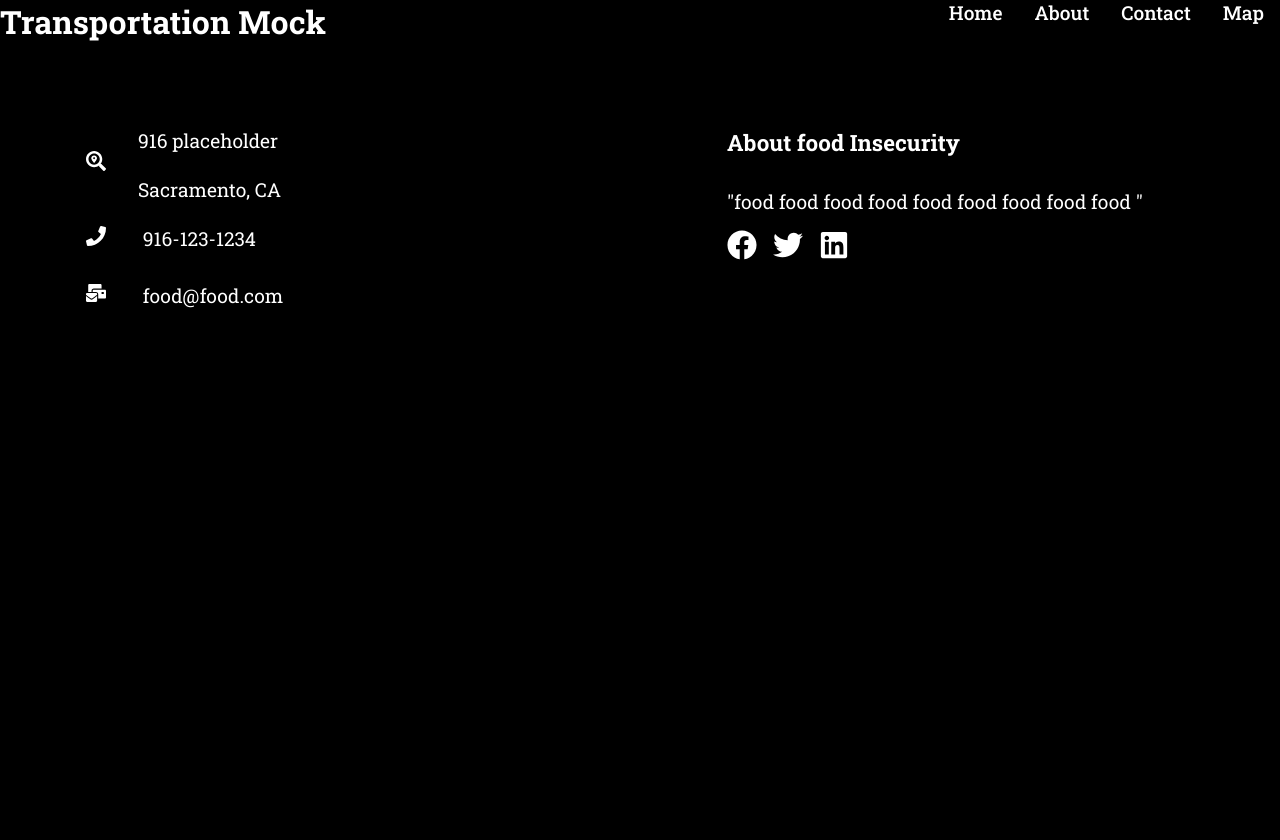
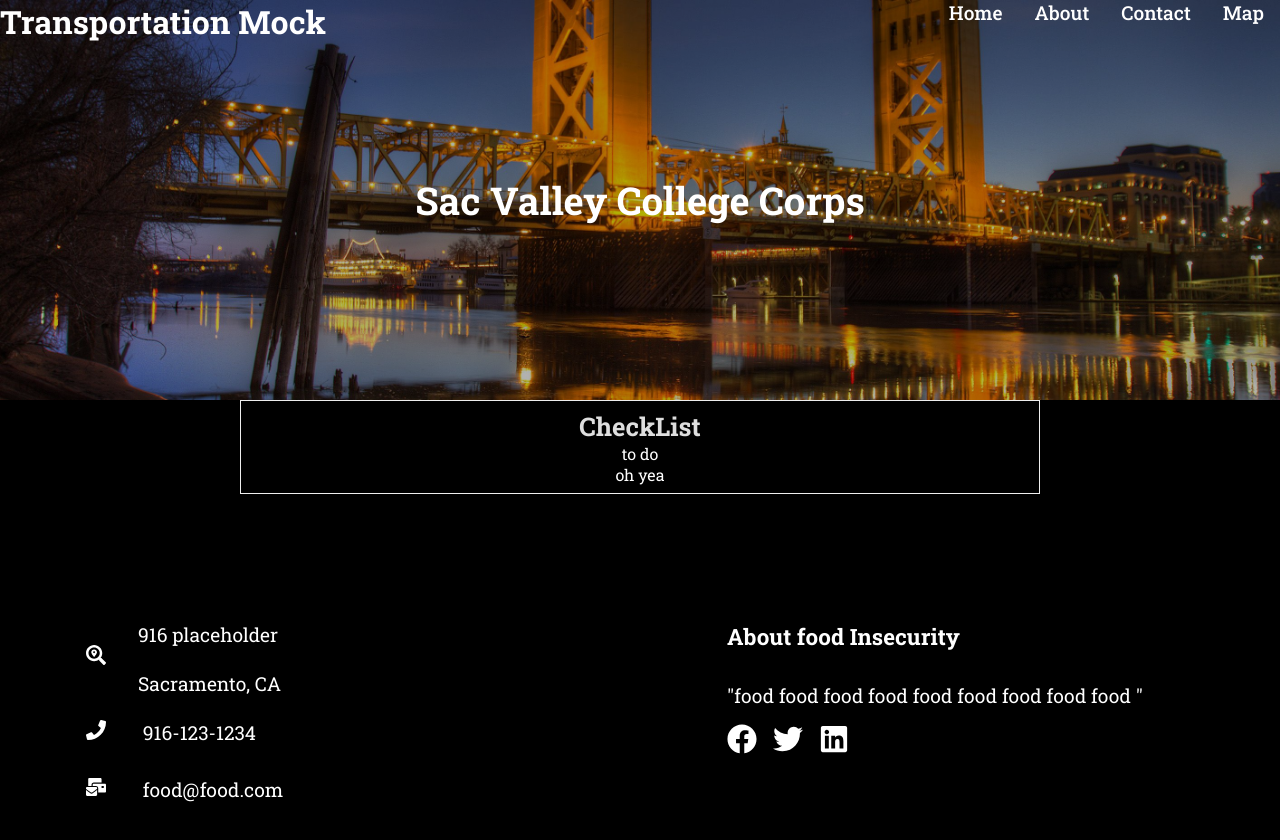
Before and after one commit to AstroSL/mockup, a React (Create React App) app: page /about in a window 1280 px wide. Shown: the top 840 px of the page. Before the commit the page ends 800 px from the top, so only its background shows below. Built offline with nearby package versions, Linux system fonts and the light colour scheme.

Commit message:
about progress

```diff
--- /dev/null
+++ b/src/components/About.js
@@ -0,0 +1,20 @@
+import React from 'react'
+import './AboutStyles.css'
+
+
+const About = () => {
+  return (
+    <div className='about'>
+        <div className='card-container'>
+            <div className='card'>
+                <h3>CheckList</h3>
+                <span className='bar'></span>
+                <p className='cl'>to do</p>
+                <p>oh yea</p>
+            </div>
+        </div>
+    </div>
+  )
+}
+
+export default About
--- /dev/null
+++ b/src/components/AboutStyles.css
@@ -0,0 +1,32 @@
+.about{
+    width:100%;
+    padding: 6rem 1 rem;
+    background-color: 0000;
+}
+
+.card-container{
+    max-width:800px;
+    margin: auto;
+    display: grid;
+    grid-gap: 40px;
+    grid-template-columns: repeat(1,1fr);
+}
+
+/*text of basic*/
+.card-container .card{
+    border: 1px solid #eee;
+    color: #eeee;
+}
+/*size*/
+.card h3{
+    font-size:1.6rem;
+}
+
+.card{
+    text-align: center;
+    padding: .5rem;
+}
+/*
+.card:hover{
+    background-color:bisque;
+}*/
--- /dev/null
+++ b/src/components/HeroImage.js
@@ -0,0 +1,20 @@
+import React, { Component } from 'react'
+import './HeroImageStyles.css'
+
+
+/* props are arguments passed into react components */
+export class HeroImage extends Component {
+  render() {
+    return (
+      <div className='hero-img'>
+            <div className='heading'>
+                <h1>{this.props.heading}</h1>
+                <p>{this.props.text}</p>
+            </div>
+
+      </div>
+    )
+  }
+}
+
+export default HeroImage
--- /dev/null
+++ b/src/components/HeroImageStyles.css
@@ -0,0 +1,40 @@
+.hero-img {
+    background: rgba(0,0,0,.3);
+    height: 50vh;
+    width: 100%;
+    position: relative;
+}
+
+.hero-img:before {
+    content:'';
+    background: url('../assets/sac2.jpg') no-repeat center center/cover;
+    height: 100%;
+    width: 100%;
+    position: absolute;
+    top: 0;
+    left: 0;
+    z-index: -1;
+}
+
+.hero-img .heading {
+    width: 100%;
+    height: 100%;
+    display: flex;
+    flex-direction: column;
+    justify-content: center;
+    align-items: center;
+}
+
+.hero-img h1 {
+    font-size: 2.4rem;
+}
+
+.hero-img p {
+    font-size: 1.4rem;
+}
+
+@media screen and (max-width:640px) {
+    .hero-img h1 {
+        font-size: 2rem;
+    }
+}
--- a/src/routes/About.js
+++ b/src/routes/About.js
@@ -1,11 +1,15 @@
 import React from 'react'
 import Footer from '../components/Footer'
+import HeroImage from '../components/HeroImage'
+import AboutCards from '../components/About'
 import Navbar from '../components/Navbar'
 
 const About = () => {
   return (
     <div>
         <Navbar/>
+        <HeroImage heading ='Sac Valley College Corps'/>
+        <AboutCards/>
         <Footer/>
     </div>
   )
```
Also changed, not shown: src/routes/Contact.js (deleted, +0 -15 lines).
